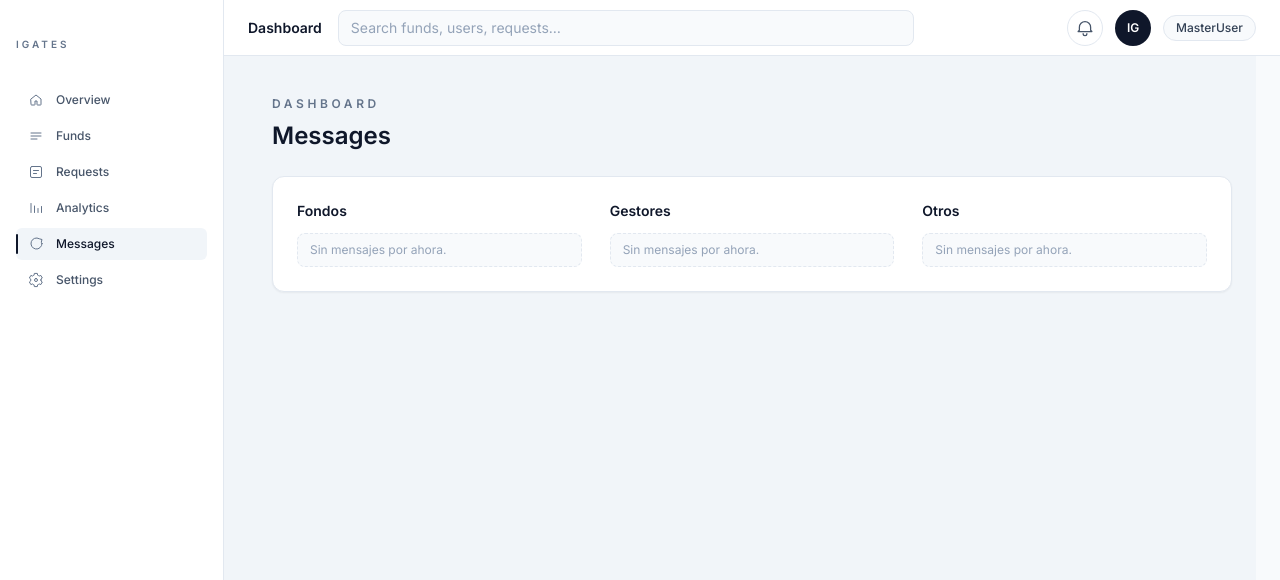
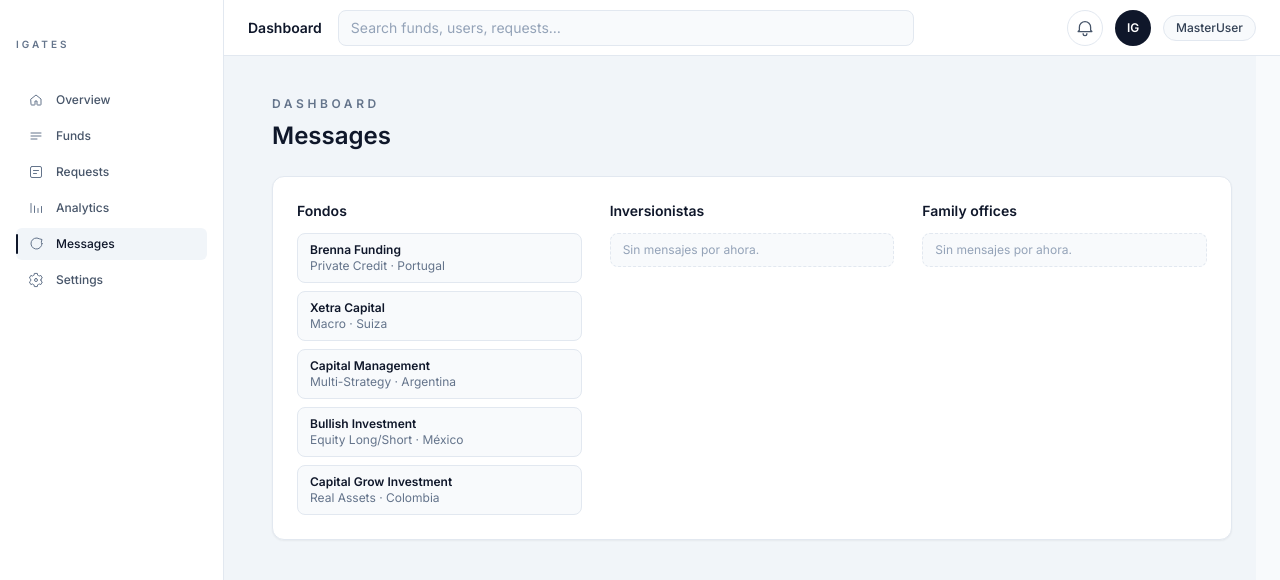
Before and after one commit to Juanherrera-123/Fund_Connect, a Next.js app: page /dashboard/messages in a window 1280 px wide. Shown: the top 580 px of the page. Built offline with nearby package versions, Linux system fonts and the light colour scheme.

Commit message:
Update messages dashboard contacts

```diff
--- a/src/app/dashboard/messages/page.tsx
+++ b/src/app/dashboard/messages/page.tsx
@@ -2,26 +2,55 @@
 
 import { useMemo } from "react";
 
-import { STORAGE_KEYS } from "@/lib/igatesData";
+import { STORAGE_KEYS, baseVerifiedFunds } from "@/lib/igatesData";
 import { useLocalStorage } from "@/lib/useLocalStorage";
-import type { MasterNotification } from "@/lib/types";
+import type { FundApplication, UserProfile } from "@/lib/types";
 
 export default function MessagesDashboard() {
-  const [notifications] = useLocalStorage<MasterNotification[]>(STORAGE_KEYS.notifications, []);
+  const [profiles] = useLocalStorage<UserProfile[]>(STORAGE_KEYS.profiles, []);
+  const [fundApplications] = useLocalStorage<FundApplication[]>(STORAGE_KEYS.fundApplications, []);
 
   const columns = useMemo(() => {
-    const fundNotifications = notifications.filter((note) => note.type === "fund-registration");
-    const managerNotifications = notifications.filter((note) => note.type === "fund-manager-profile");
-    const otherNotifications = notifications.filter(
-      (note) => note.type !== "fund-registration" && note.type !== "fund-manager-profile"
+    const verifiedFundApplications = fundApplications.filter(
+      (application) => application.status === "verified"
     );
+    const funds = [
+      ...baseVerifiedFunds.map((fund) => ({
+        id: fund.id,
+        title: fund.name,
+        subtitle: `${fund.strategy} · ${fund.country}`,
+      })),
+      ...verifiedFundApplications.map((application) => ({
+        id: application.id,
+        title: application.fundName,
+        subtitle: `${application.strategyLabel || application.strategy || "Multi-Strategy"} · ${
+          application.country || "Global"
+        }`,
+      })),
+    ];
+
+    const investors = profiles
+      .filter((profile) => profile.role === "Investor")
+      .map((profile) => ({
+        id: profile.id,
+        title: profile.fullName,
+        subtitle: profile.country,
+      }));
+
+    const familyOffices = profiles
+      .filter((profile) => profile.role === "Family Office")
+      .map((profile) => ({
+        id: profile.id,
+        title: profile.fullName,
+        subtitle: profile.country,
+      }));
 
     return [
-      { title: "Fondos", items: fundNotifications },
-      { title: "Gestores", items: managerNotifications },
-      { title: "Otros", items: otherNotifications },
+      { title: "Fondos", items: funds },
+      { title: "Inversionistas", items: investors },
+      { title: "Family offices", items: familyOffices },
     ];
-  }, [notifications]);
+  }, [fundApplications, profiles]);
 
   return (
     <>
@@ -39,16 +68,13 @@ export default function MessagesDashboard() {
               <h2 className="text-sm font-semibold text-slate-900">{column.title}</h2>
               <ul className="mt-3 space-y-2 text-sm text-slate-600">
                 {column.items.length ? (
-                  column.items.map((note) => (
+                  column.items.map((item) => (
                     <li
-                      key={note.id}
+                      key={item.id}
                       className="rounded-lg border border-slate-200 bg-slate-50 px-3 py-2"
                     >
-                      <p className="text-xs font-semibold text-slate-900">{note.title}</p>
-                      <p className="text-xs text-slate-500">{note.message}</p>
-                      <p className="mt-1 text-[0.7rem] text-slate-400">
-                        {new Date(note.createdAt).toLocaleDateString("es-ES")}
-                      </p>
+                      <p className="text-xs font-semibold text-slate-900">{item.title}</p>
+                      <p className="text-xs text-slate-500">{item.subtitle}</p>
                     </li>
                   ))
                 ) : (
```
